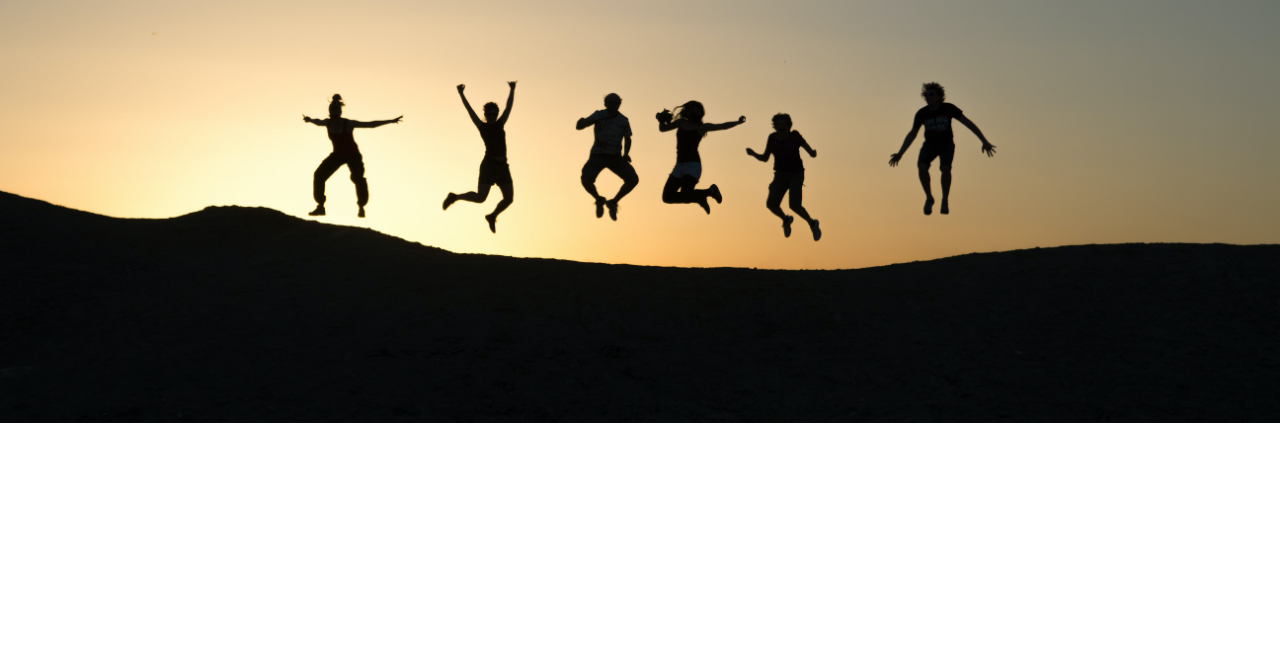
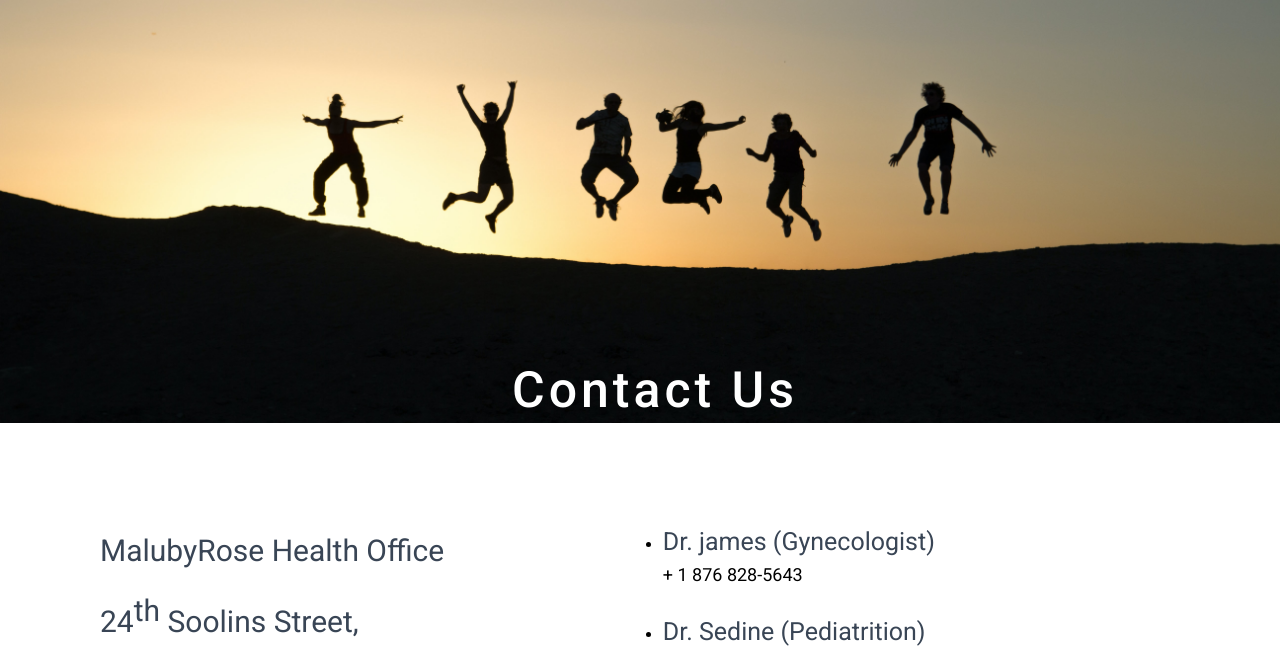
Before and after one commit to GitMaica/MalubyRose, a plain HTML site: page contact.html in a window 1280 px wide. Shown: the part 131-784 px from the top of the page. Drawn offline with Linux system fonts and the light colour scheme.

Commit message:
Now final

```diff
--- a/CSS/main.css
+++ b/CSS/main.css
@@ -763,13 +763,13 @@ input:focus:focus-visible:focus-within:active {
 }
 
 
-.image-wrapper {
+.image-wrap {
     position: relative;
     width: 100%;
     height: 500px;
 }
 
-.image-wrapper > h1 {
+.image-wrap > h1 {
     position: absolute;
     inset: 80% 0 0 50%;
     transform: translateX(-20%);
```
Also changed, not shown: images/luma-pimentel-1vnB2l7j3bY-unsplash.jpg (deleted), images/mufid-majnun-TVI5NiTcpOw-unsplash.jpg (deleted), 2 other files.
